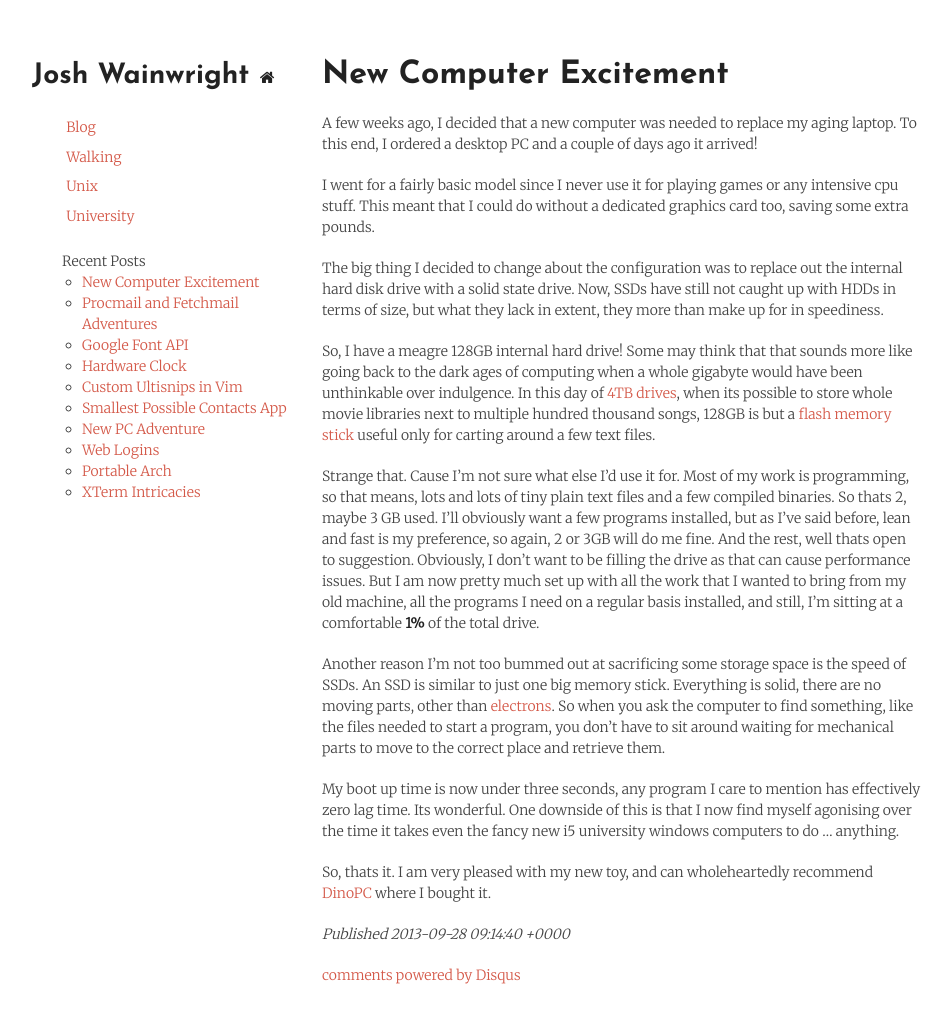
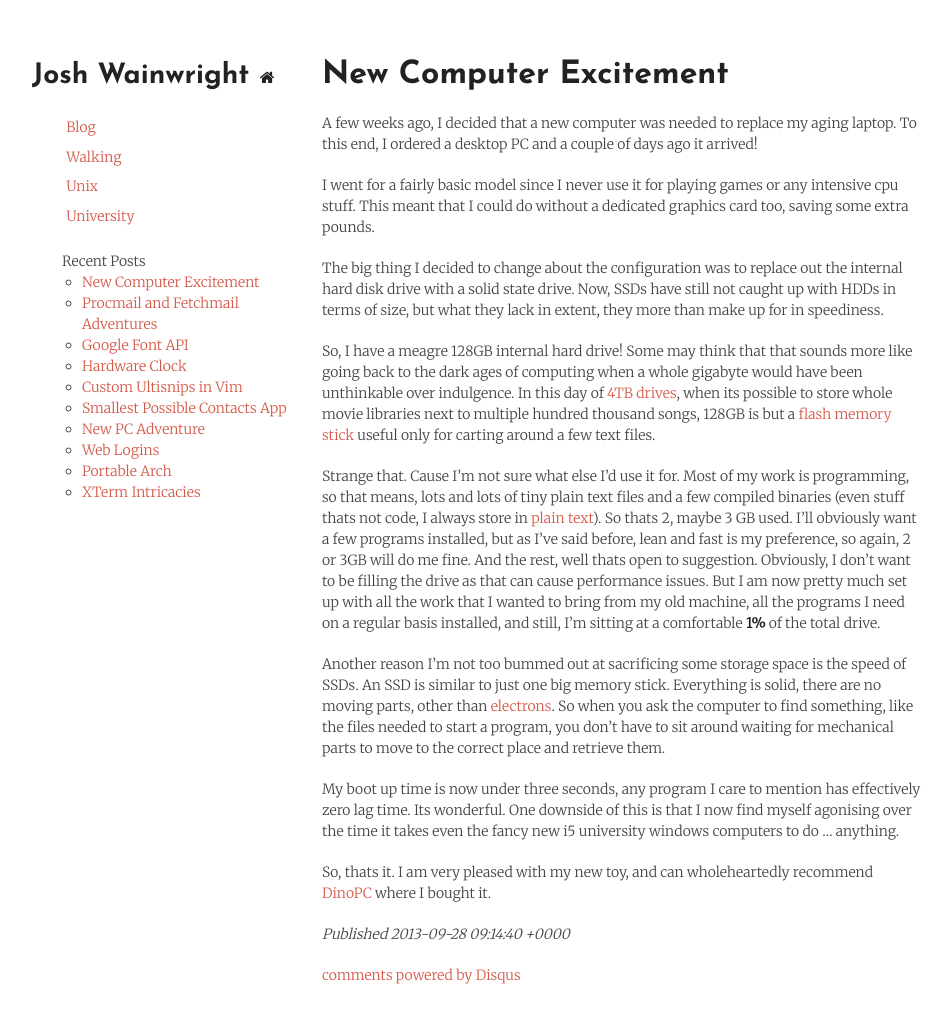
Before and after one commit to jaw42/jaw42.github.com, a Jekyll site: the page built from _posts/2013-09-28-new-computer-excitement.md, in a window 1280 px wide and 1036 px high. Shown: the top 1023 px of the window, without its empty margins (148-1100 px from the left). Built offline with Jekyll 4.4.1, drawn with Linux system fonts in a browser that asks for light colours; comment, search, counter and statistics services are not loaded.

Commit message:
Publish new computer excitment post

```diff
--- a/_posts/2013-09-28-new-computer-excitement.md
+++ b/_posts/2013-09-28-new-computer-excitement.md
@@ -27,13 +27,15 @@ only for carting around a few text files.
 
 Strange that. Cause I'm not sure what else I'd use it for. Most of my work is
 programming, so that means, lots and lots of tiny plain text files and a few
-compiled binaries. So thats 2, maybe 3 GB used. I'll obviously want a few
-programs installed, but as I've said before, lean and fast is my preference, so
-again, 2 or 3GB will do me fine. And the rest, well thats open to suggestion.
-Obviously, I don't want to be filling the drive as that can cause performance
-issues. But I am now pretty much set up with all the work that I wanted to bring
-from my old machine, all the programs I need on a regular basis installed, and
-still, I'm sitting at a comfortable __1%__ of the total drive.
+compiled binaries (even stuff thats not code, I always store in [plain
+text](http://bettermess.com/a-plain-text-primer/)).  So thats 2, maybe 3 GB
+used.  I'll obviously want a few programs installed, but as I've said before,
+lean and fast is my preference, so again, 2 or 3GB will do me fine.  And the
+rest, well thats open to suggestion.  Obviously, I don't want to be filling the
+drive as that can cause performance issues. But I am now pretty much set up with
+all the work that I wanted to bring from my old machine, all the programs I need
+on a regular basis installed, and still, I'm sitting at a comfortable __1%__ of
+the total drive.
 
 Another reason I'm not too bummed out at sacrificing some storage space is the
 speed of SSDs. An SSD is similar to just one big memory stick. Everything is
```
